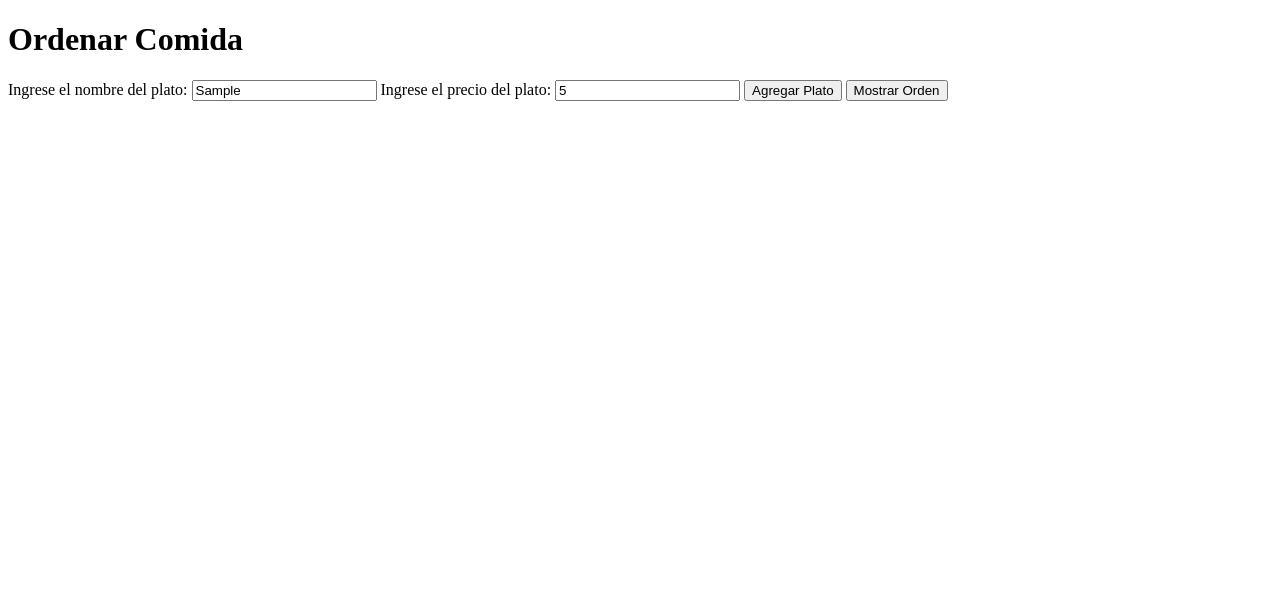
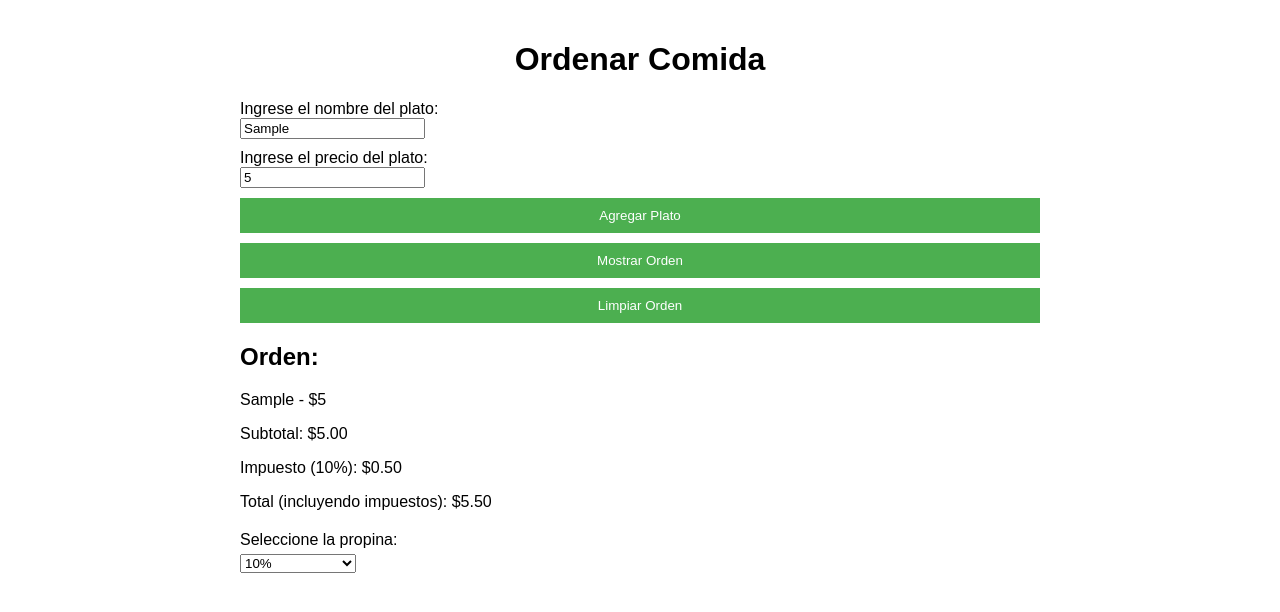
Before and after one commit to Mawor09/CajaRegistradora, a plain HTML site: page index.html in a window 1280 px wide. Both pictures are taken after typing "Sample", "5" into the empty fields and a click on the button "Agregar Plato". Drawn offline with Linux system fonts and the light colour scheme.

Commit message:
Tercer Preentrega

```diff
--- a/index.html
+++ b/index.html
@@ -4,16 +4,40 @@
     <meta charset="UTF-8">
     <meta name="viewport" content="width=device-width, initial-scale=1.0">
     <title>Ordenar Comida</title>
+    <link rel="stylesheet" href="styles.css">
 </head>
 <body>
+    <div class="container">
         <h1>Ordenar Comida</h1>
+        <div class="form-container">
             <label for="comida">Ingrese el nombre del plato:</label>
             <input type="text" id="comida">
             <label for="precio">Ingrese el precio del plato:</label>
             <input type="number" id="precio">
             <button onclick="agregarComida()">Agregar Plato</button>
             <button onclick="mostrarOrden()">Mostrar Orden</button>
+            <button onclick="limpiarOrden()">Limpiar Orden</button>
+        </div>
 
+        <div id="orden-container">
+            <h2>Orden:</h2>
+            <ul id="orden-list"></ul>
+            <p id="subtotal"></p>
+            <p id="impuesto"></p>
+            <p id="total"></p>
+        </div>
+
+        <div class="propina-container">
+            <label for="propina">Seleccione la propina:</label>
+            <select id="propina" onchange="calcularTotal()">
+                <option value="0.1">10%</option>
+                <option value="0.15">15%</option>
+                <option value="0.2">20%</option>
+                <option value="manual">Propina Manual</option>
+            </select>
+            <input type="number" id="propina-manual" style="display: none;" placeholder="Ingrese la propina">
+        </div>
+    </div>
 
     <script src="script.js"></script>
 </body>
--- a/script.js
+++ b/script.js
@@ -1,5 +1,6 @@
 let orden = [];
 
+// Función para agregar un plato a la orden
 function agregarComida() {
     const comidaInput = document.getElementById('comida');
     const precioInput = document.getElementById('precio');
@@ -7,18 +8,105 @@ function agregarComida() {
     const comidaPrecio = parseFloat(precioInput.value);
 
     if (comidaNombre && comidaPrecio) {
-        orden.push({ name: comidaNombre, price: comidaPrecio });
+        const nuevoPlato = { name: comidaNombre, price: comidaPrecio };
+        orden.push(nuevoPlato);
         console.log(`"${comidaNombre}" agregado a la orden.`);
+
+        // Guardar la orden en localStorage
+        guardarOrdenLocalStorage();
+
+        // Actualizar el DOM
+        actualizarOrdenDOM();
+        calcularTotal();
     } else {
         console.log("Por favor ingrese un nombre y precio válidos.");
     }
 }
 
+// Función para mostrar la orden en el DOM
+function actualizarOrdenDOM() {
+    const ordenList = document.getElementById('orden-list');
+    const subtotalElement = document.getElementById('subtotal');
+    const impuestoElement = document.getElementById('impuesto');
+
+    // Limpiar la lista de orden, subtotal e impuesto
+    ordenList.innerHTML = '';
+    subtotalElement.textContent = '';
+    impuestoElement.textContent = '';
+
+    // Iterar sobre la orden y agregar cada plato a la lista
+    orden.forEach(item => {
+        const listItem = document.createElement('li');
+        listItem.textContent = `${item.name} - $${item.price}`;
+        ordenList.appendChild(listItem);
+    });
+
+    // Calcular y mostrar el subtotal
+    const subtotal = calcularSubtotal();
+    subtotalElement.textContent = `Subtotal: $${subtotal.toFixed(2)}`;
+
+    // Calcular y mostrar el impuesto (10%)
+    const impuesto = subtotal * 0.1;
+    impuestoElement.textContent = `Impuesto (10%): $${impuesto.toFixed(2)}`;
+}
+
+// Función para calcular el total incluyendo propina
+function calcularTotal() {
+    const propinaSelect = document.getElementById('propina');
+    const propinaManualInput = document.getElementById('propina-manual');
+    const propinaOption = propinaSelect.value;
+    let propina = 0;
+
+    if (propinaOption === 'manual') {
+        const propinaManual = parseFloat(propinaManualInput.value);
+        if (propinaManual) {
+            propina = propinaManual;
+        }
+    } else {
+        propina = parseFloat(propinaOption) * calcularSubtotal();
+    }
+
+    // Calcular y mostrar el total
+    const total = calcularSubtotal() + propina;
+    const totalElement = document.getElementById('total');
+    totalElement.textContent = `Total (incluyendo impuestos): $${total.toFixed(2)}`;
+}
+
+// Función para calcular el subtotal
+function calcularSubtotal() {
+    return orden.reduce((accumulator, currentValue) => accumulator + currentValue.price, 0);
+}
+
+// Función para mostrar la orden
 function mostrarOrden() {
     console.log("Orden:");
     orden.forEach(item => {
         console.log(`${item.name} - $${item.price}`);
     });
-    const total = orden.reduce((accumulator, currentValue) => accumulator + currentValue.price, 0);
-    console.log(`Total: $${total.toFixed(2)}`);
+    console.log(`Subtotal: $${calcularSubtotal().toFixed(2)}`);
+    console.log(`Impuesto (10%): $${(calcularSubtotal() * 0.1).toFixed(2)}`);
+    calcularTotal();
 }
+
+// Función para limpiar la orden
+function limpiarOrden() {
+    orden = [];
+    localStorage.removeItem('orden');
+    actualizarOrdenDOM();
+    calcularTotal();
+}
+
+// Función para guardar la orden en localStorage
+function guardarOrdenLocalStorage() {
+    localStorage.setItem('orden', JSON.stringify(orden));
+}
+
+// Función para cargar la orden desde localStorage al cargar la página
+window.onload = function() {
+    const ordenGuardada = localStorage.getItem('orden');
+    if (ordenGuardada) {
+        orden = JSON.parse(ordenGuardada);
+        actualizarOrdenDOM();
+        calcularTotal();
+    }
+};
--- /dev/null
+++ b/styles.css
@@ -0,0 +1,62 @@
+body {
+    font-family: Arial, sans-serif;
+    margin: 0;
+    padding: 0;
+}
+
+.container {
+    max-width: 800px;
+    margin: 0 auto;
+    padding: 20px;
+}
+
+h1 {
+    text-align: center;
+}
+
+.form-container {
+    margin-bottom: 20px;
+}
+
+input[type="text"],
+input[type="number"],
+button {
+    margin-bottom: 10px;
+    display: block;
+}
+
+button {
+    background-color: #4CAF50;
+    color: white;
+    padding: 10px 20px;
+    border: none;
+    cursor: pointer;
+    width: 100%;
+}
+
+button:hover {
+    opacity: 0.8;
+}
+
+#orden-container {
+    margin-bottom: 20px;
+}
+
+ul {
+    list-style-type: none;
+    padding: 0;
+}
+
+.propina-container {
+    margin-bottom: 20px;
+}
+
+.propina-container label {
+    display: block;
+    margin-bottom: 5px;
+}
+
+#propina-manual {
+    display: none;
+    margin-top: 5px;
+}
```
Lines whose indentation alone changed are shown as unchanged.
